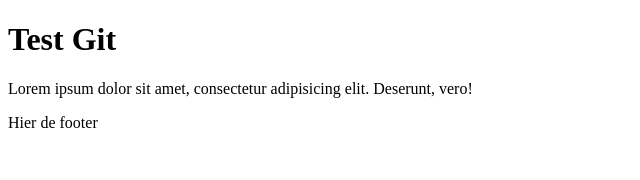
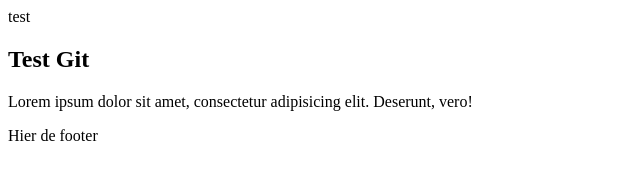
Before and after one commit to koentimmers/gitbijles, a plain HTML site: page index.html in a window 1280 px wide. Shown: the whole page, without its empty margins (0-640 px from the left). Drawn offline with Linux system fonts and the light colour scheme.

Commit message:
header en section

```diff
--- a/index.html
+++ b/index.html
@@ -6,9 +6,9 @@
 </head>
 <body>
 
-	<h1>Test Git</h1>
-	<p>Lorem ipsum dolor sit amet, consectetur adipisicing elit. Deserunt, vero!</p>
-
+	<header>test</header>
+	<section>	<h1>Test Git</h1>
+	<p>Lorem ipsum dolor sit amet, consectetur adipisicing elit. Deserunt, vero!</p></section>
 	<footer>Hier de footer</footer>
 </body>
 </html>
```
